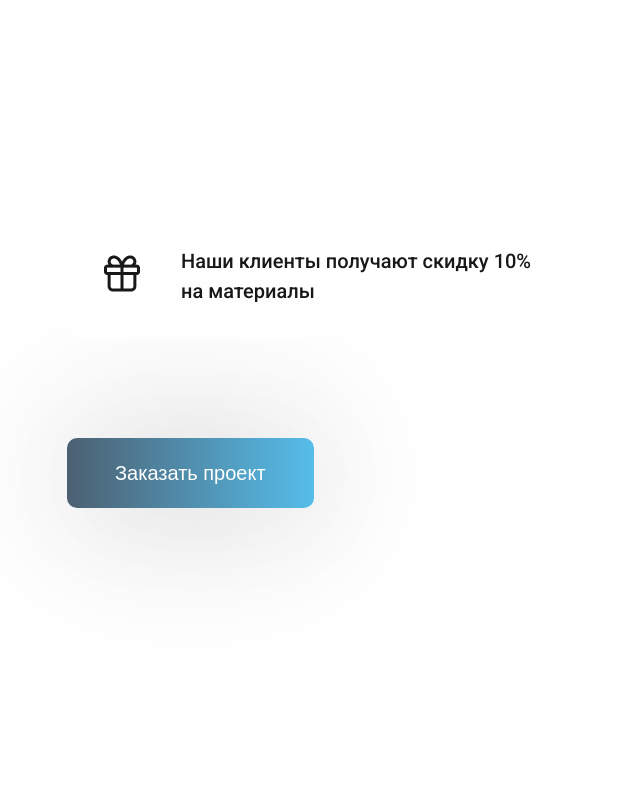
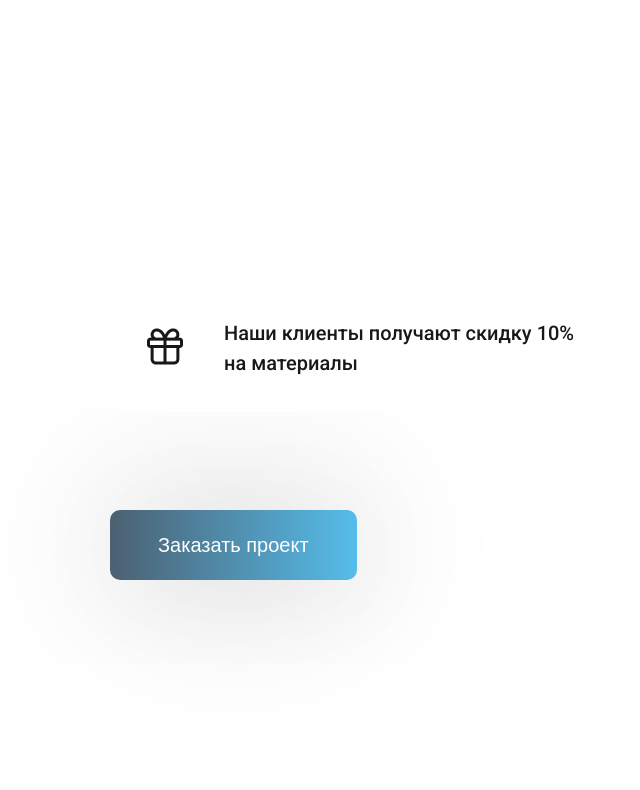
Before and after one commit to NikolaienkoIrina/Decor-Color-Expert, a plain HTML site: page index.html in a window 1280 px wide. Shown: the part 99-889 px from the top of the page, without its empty margins (18-658 px from the left). Drawn offline with Linux system fonts and the light colour scheme.

Commit message:
change wrapper

```diff
--- a/style.css
+++ b/style.css
@@ -16,7 +16,7 @@ body {
 }
 
 .wrapper {
-  max-width: 1110px;
+  max-width: 80%;
   margin: 0px auto;
   padding: 0px;
 }
```
